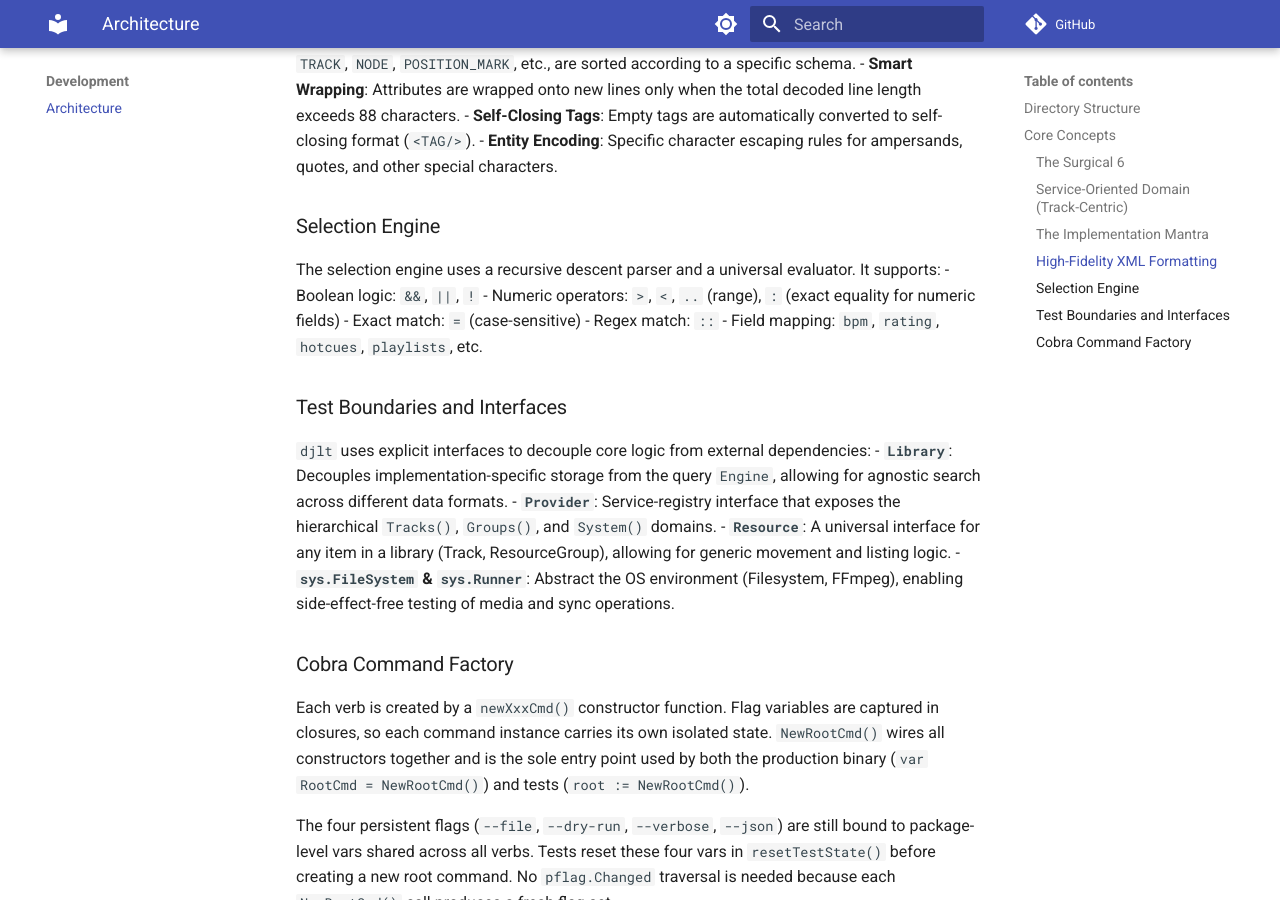
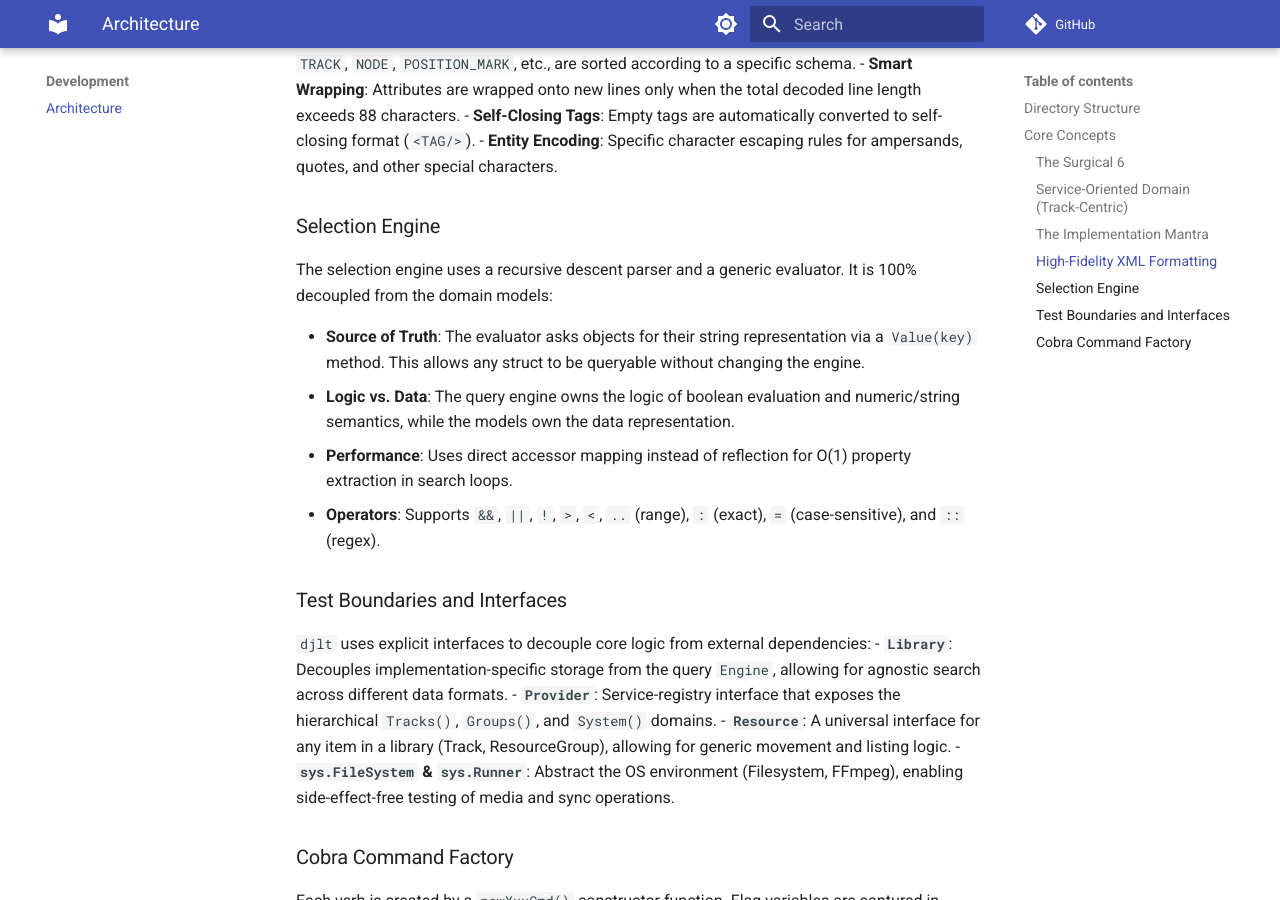
Before and after one commit to llttlltt/dj-library-tools, an MkDocs documentation site: the page built from docs/development/architecture.md, in a window 1280 px wide and 900 px high, scrolled down 2648 px. Built offline with MkDocs 1.6.1 and Material for MkDocs 9.7.7, drawn with Linux system fonts in a browser that asks for light colours; comment, search, counter and statistics services are not loaded.

Commit message:
docs: update architecture to reflect generic query engine and model authority
- Document the Value(key) accessor pattern for generic querying
- Formalize models as the source of truth for queryable data
- Clarify the separation between query logic and property extraction

```diff
--- a/docs/development/architecture.md
+++ b/docs/development/architecture.md
@@ -72,12 +72,12 @@ Rekordbox is sensitive to the structure of its XML. The `TokenStreamFormatter` i
 - **Entity Encoding**: Specific character escaping rules for ampersands, quotes, and other special characters.
 
 ### Selection Engine
-The selection engine uses a recursive descent parser and a universal evaluator. It supports:
-- Boolean logic: `&&`, `||`, `!`
-- Numeric operators: `>`, `<`, `..` (range), `:` (exact equality for numeric fields)
-- Exact match: `=` (case-sensitive)
-- Regex match: `::`
-- Field mapping: `bpm`, `rating`, `hotcues`, `playlists`, etc.
+The selection engine uses a recursive descent parser and a generic evaluator. It is 100% decoupled from the domain models:
+
+- **Source of Truth**: The evaluator asks objects for their string representation via a `Value(key)` method. This allows any struct to be queryable without changing the engine.
+- **Logic vs. Data**: The query engine owns the logic of boolean evaluation and numeric/string semantics, while the models own the data representation.
+- **Performance**: Uses direct accessor mapping instead of reflection for O(1) property extraction in search loops.
+- **Operators**: Supports `&&`, `||`, `!`, `>`, `<`, `..` (range), `:` (exact), `=` (case-sensitive), and `::` (regex).
 
 ### Test Boundaries and Interfaces
 `djlt` uses explicit interfaces to decouple core logic from external dependencies:
```
